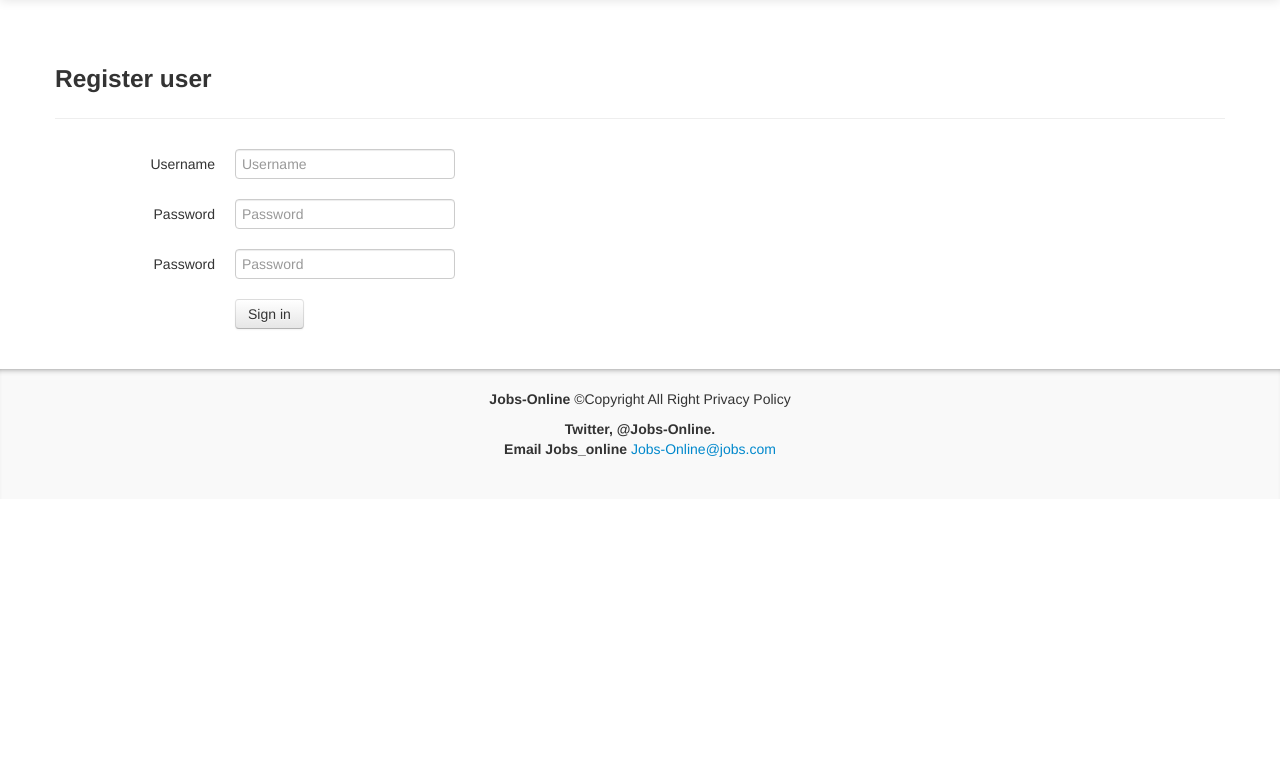
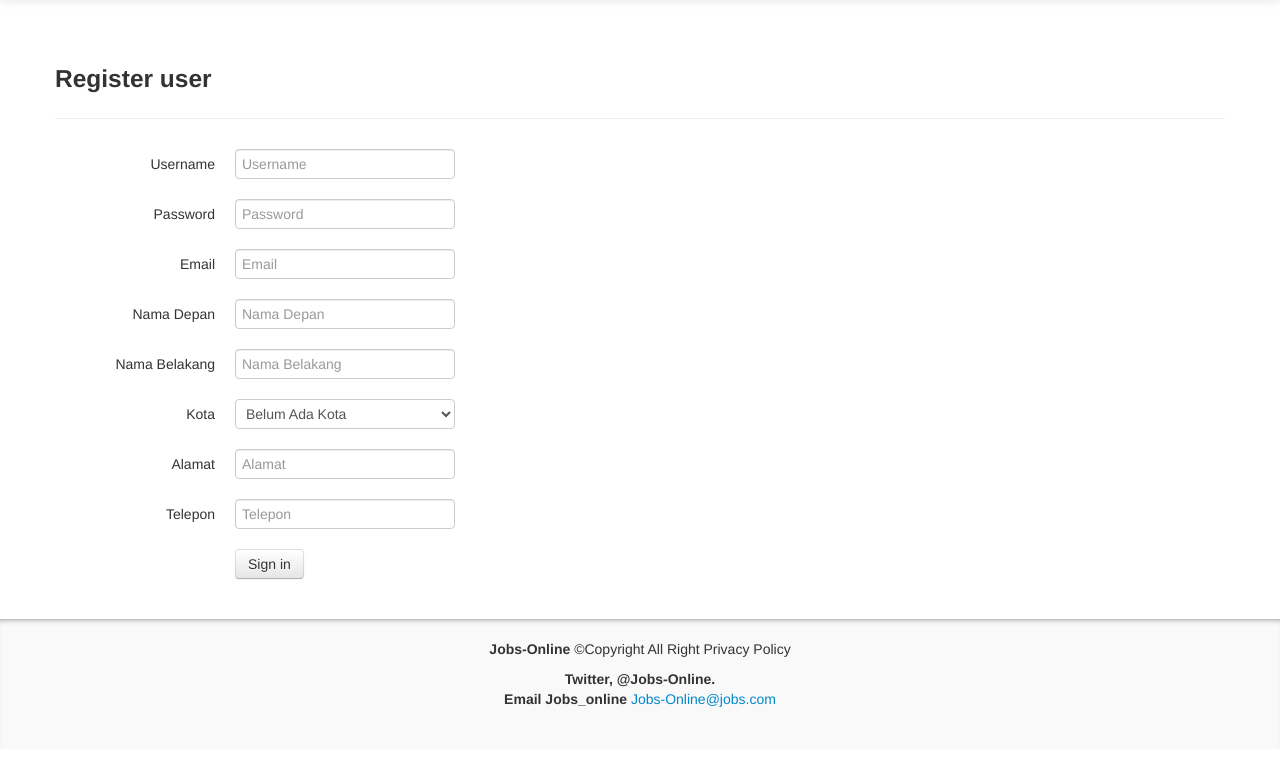
Before and after one commit to bhagoes86/project2, a CodeIgniter app: page /index.php/front/register in a window 1280 px wide. Shown: the part 41-800 px from the top of the page. Run offline with CodeIgniter, Linux system fonts and the light colour scheme.

Commit message:
Register Telah Berubah

```diff
--- a/application/views/front/register.php
+++ b/application/views/front/register.php
@@ -5,24 +5,61 @@
 		</div>
 	<?php echo $this->model_front->getMsg('msg','error');?>
 	<div class="control-group">
-	  <label class="control-label" for="inputEmail">Username</label>
+	  <label class="control-label">Username</label>
 	  <div class="controls">
-		<input type="text" name="user" value="<?php echo set_value('user');?>" id="inputEmail" placeholder="Username">
+		<input type="text" name="user" value="<?php echo set_value('user');?>" placeholder="Username">
 		<?php echo form_error('user');?>
 	  </div>
 	</div>
 	<div class="control-group">
-	  <label class="control-label" for="inputPassword">Password</label>
+	  <label class="control-label">Password</label>
 	  <div class="controls">
-		<input type="password" name="pass" value="<?php echo set_value('pass');?>" id="inputPassword" placeholder="Password">
+		<input type="password" name="pass" value="<?php echo set_value('pass');?>" placeholder="Password">
 		<?php echo form_error('pass');?>
 	  </div>
 	</div>
 	<div class="control-group">
-	  <label class="control-label" for="inputPassword">Password</label>
+	  <label class="control-label">Email</label>
 	  <div class="controls">
-		<input type="password" name="pass" value="<?php echo set_value('pass');?>" id="inputPassword" placeholder="Password">
+		<input type="text" name="email" value="<?php echo set_value('email');?>" placeholder="Email">
 		<?php echo form_error('pass');?>
+	  </div>
+	</div>
+		<div class="control-group">
+	  <label class="control-label">Nama Depan</label>
+	  <div class="controls">
+		<input type="text" name="fname" value="<?php echo set_value('fname');?>" placeholder="Nama Depan">
+		<?php echo form_error('fname');?>
+	  </div>
+	</div>
+	<div class="control-group">
+	  <label class="control-label">Nama Belakang</label>
+	  <div class="controls">
+		<input type="text" name="lname" value="<?php echo set_value('lname');?>" placeholder="Nama Belakang">
+		<?php echo form_error('lname');?>
+	  </div>
+	</div>
+		<div class="control-group">
+	  <label class="control-label">Kota</label>
+	  <div class="controls">
+	<select name="kota">
+	<option value="">Belum Ada Kota</option>
+	</select>
+		<?php echo form_error('kota');?>
+	  </div>
+	</div>
+		<div class="control-group">
+	  <label class="control-label">Alamat</label>
+	  <div class="controls">
+		<input type="text" name="alamat" value="<?php echo set_value('alamat');?>" placeholder="Alamat">
+		<?php echo form_error('alamat');?>
+	  </div>
+	</div>
+		<div class="control-group">
+	  <label class="control-label">Telepon</label>
+	  <div class="controls">
+		<input type="text" name="telepon" value="<?php echo set_value('telepon');?>" placeholder="Telepon">
+		<?php echo form_error('telepon');?>
 	  </div>
 	</div>
 	<div class="control-group">
```
